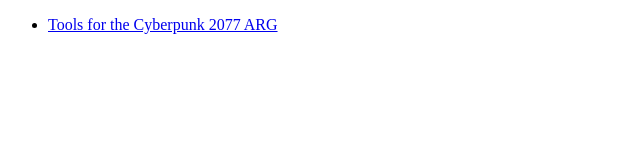
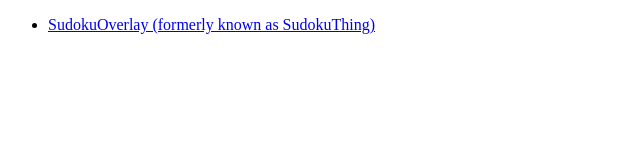
Before and after one commit to EUGD/Dystakruul.github.io, a plain HTML site: page ARG_Tools/Cyberpunk2077/index.html in a window 1280 px wide. Shown: the whole page, without its empty margins (0-640 px from the left). Drawn offline with Linux system fonts and the light colour scheme.

Commit message:
Update index.html

```diff
--- a/ARG_Tools/Cyberpunk2077/index.html
+++ b/ARG_Tools/Cyberpunk2077/index.html
@@ -5,7 +5,7 @@
     <title>Tools for Cyberpunk 2077 ARG</title>
     <ul>
     <li>
-      <a href="SudokuOverlay">Tools for the Cyberpunk 2077 ARG</a>
+      <a href="SudokuOverlay">SudokuOverlay (formerly known as SudokuThing)</a>
     </li>
   </ul>
   </head>
```
